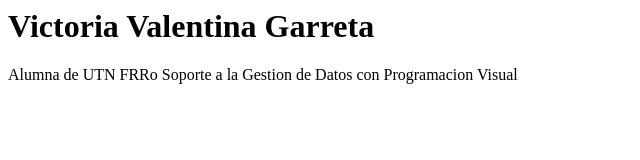
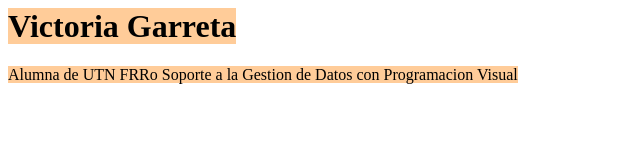
Before and after one commit to vickygarreta/vickygarreta.github.io, a plain HTML site: page index.html in a window 1280 px wide. Shown: the whole page, without its empty margins (0-640 px from the left). Drawn offline with Linux system fonts and the light colour scheme.

Commit message:
arreglo issue - Closes #1

```diff
--- a/index.html
+++ b/index.html
@@ -1,4 +1,4 @@
 <html>
-<h1>Victoria Valentina Garreta</h1>
-<p>Alumna de UTN FRRo Soporte a la Gestion de Datos con Programacion Visual</p>
+<h1><span style="background-color: #ffcc99;">Victoria Garreta</span></h1>
+<p><span style="background-color: #ffcc99;">Alumna de UTN FRRo Soporte a la Gestion de Datos con Programacion Visual</span></p>
 </html>
```
